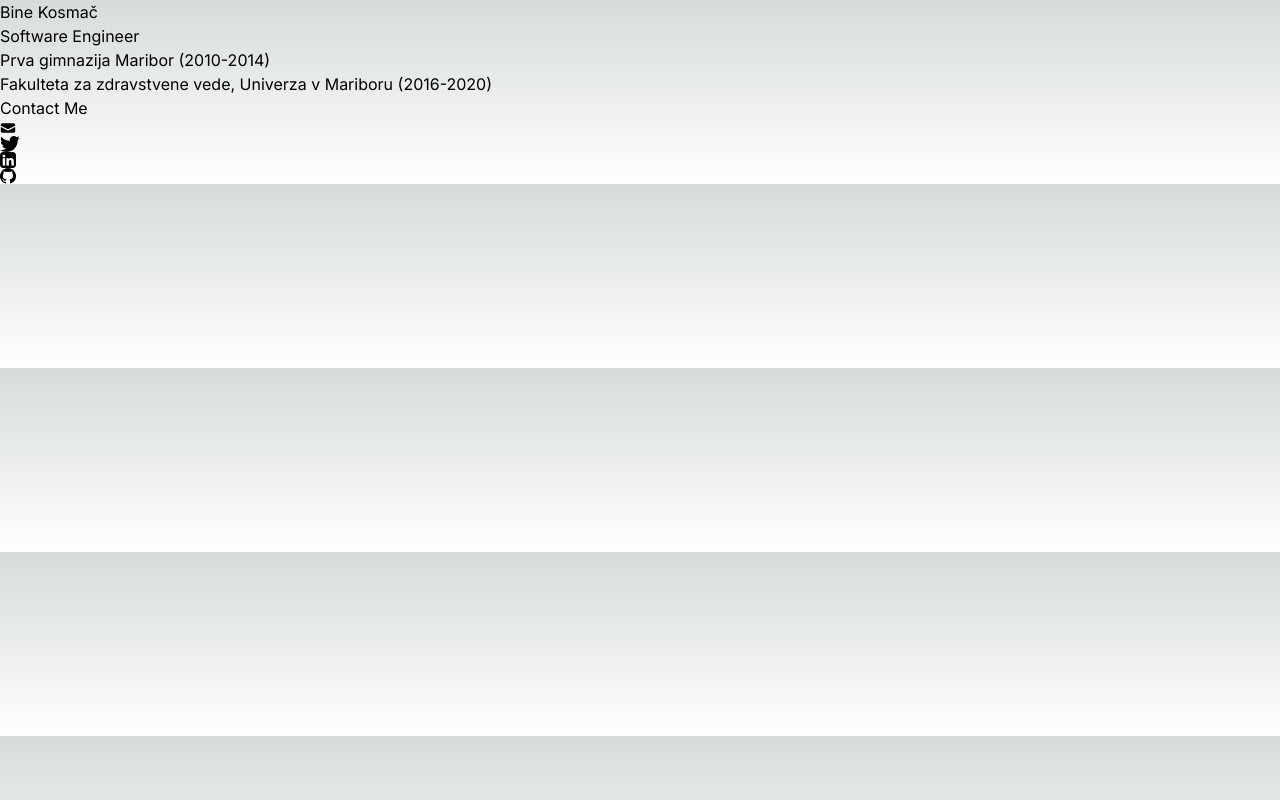
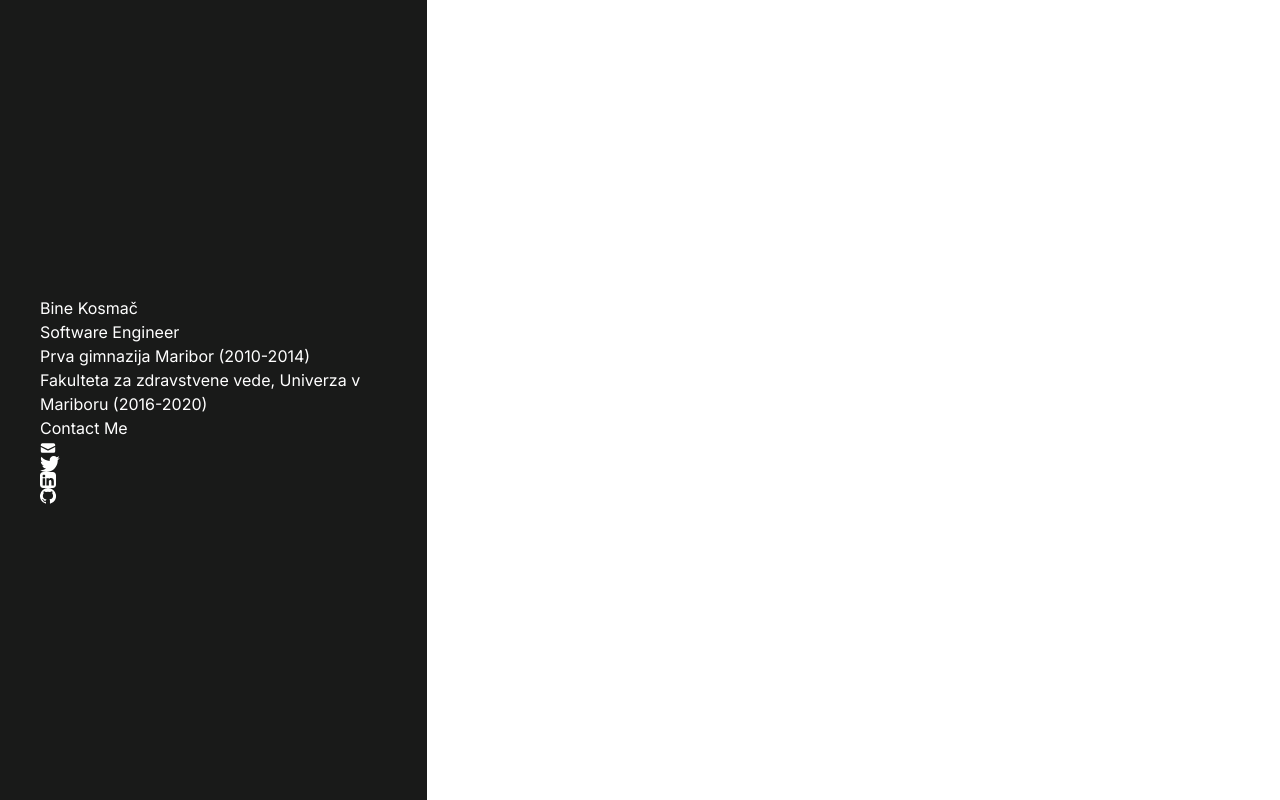
Before and after one commit to abyssal294/Curriculum-Vitae, a Next.js app: page / in a window 1280 px wide. Built offline with nearby package versions, Linux system fonts and the light colour scheme.

Commit message:
Styled sidebar

```diff
--- a/app/component/Sidebar.tsx
+++ b/app/component/Sidebar.tsx
@@ -11,9 +11,14 @@ interface SidebarData {
 const Sidebar = ({ data }: { data: SidebarData}) => {
     const {name, role, education, contactLinks} = data;
     return (
-    <div>
-        <div>
-            {/* <Image /> */}
+    <div className="bg-black flex flex-col h-screen content-between  sm:justify-around sm:w-1/3 sm:fixed">
+        <div className="text-white flex flex-col p-10">
+            {/* <Image
+                priority
+                width={300}
+                height={300}
+                src=""
+            /> */}
             <h1>{name}</h1>
             <h2>{role}</h2>
             <p>{education[0]}</p>
--- a/app/globals.css
+++ b/app/globals.css
@@ -1,27 +1,3 @@
 @tailwind base;
 @tailwind components;
 @tailwind utilities;
-
-:root {
-  --foreground-rgb: 0, 0, 0;
-  --background-start-rgb: 214, 219, 220;
-  --background-end-rgb: 255, 255, 255;
-}
-
-@media (prefers-color-scheme: dark) {
-  :root {
-    --foreground-rgb: 255, 255, 255;
-    --background-start-rgb: 0, 0, 0;
-    --background-end-rgb: 0, 0, 0;
-  }
-}
-
-body {
-  color: rgb(var(--foreground-rgb));
-  background: linear-gradient(
-      to bottom,
-      transparent,
-      rgb(var(--background-end-rgb))
-    )
-    rgb(var(--background-start-rgb));
-}
```
Also changed, not shown: 1 other file (tests, documents, lock files or other folders).
